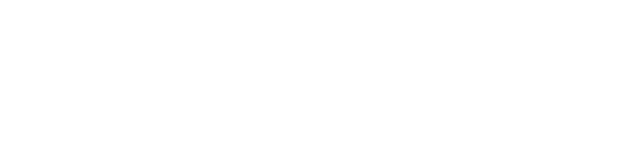
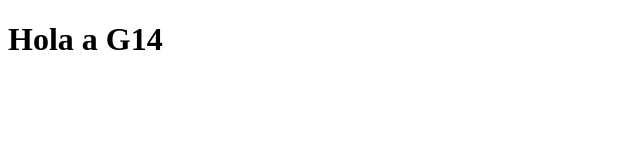
Before and after one commit to Aldesigncode/gitGitHubColaborativo_14, a plain HTML site: page index.html in a window 1280 px wide. Shown: the whole page, without its empty margins (0-640 px from the left). Drawn offline with Linux system fonts and the light colour scheme.

Commit message:
agregando título

```diff
--- a/index.html
+++ b/index.html
@@ -7,6 +7,6 @@
     <title>Document</title>
 </head>
 <body>
-
+    <h1>Hola a G14</h1>
 </body>
 </html>
```
